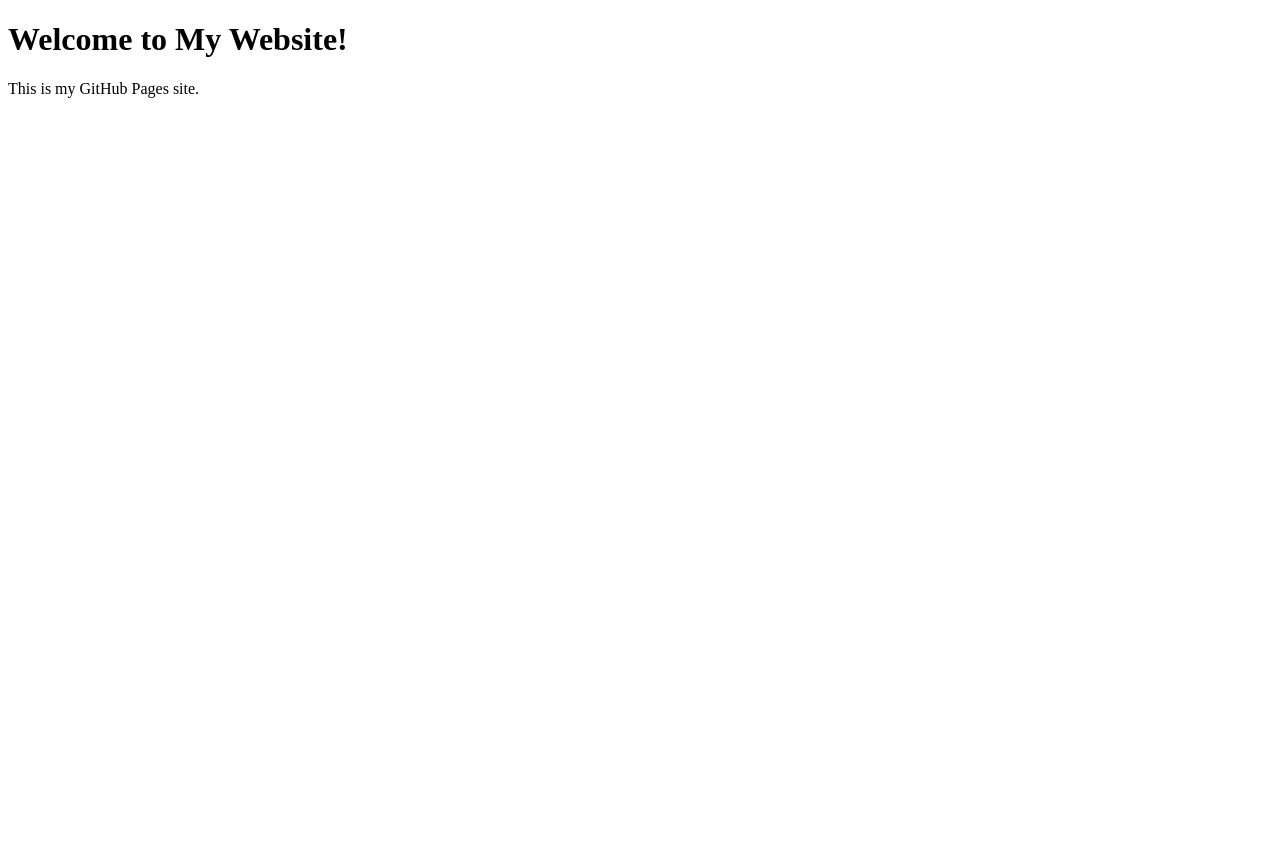
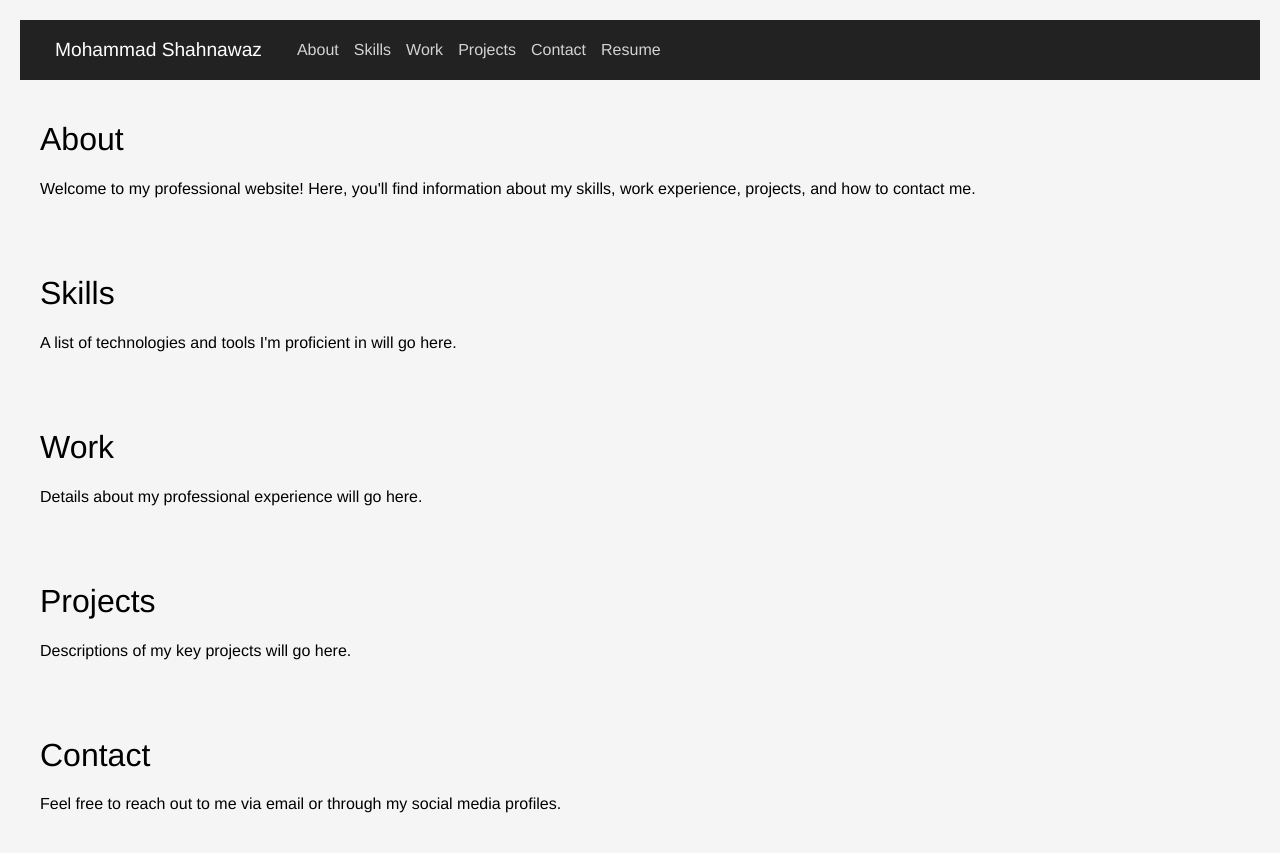
Before and after one commit to mohammadshahnawaz1/myWebsite, a plain HTML site: page index.html in a window 1280 px wide. Before the commit the page ends 800 px from the top, so only its background shows below. Drawn offline with Linux system fonts and the light colour scheme.

Commit message:
Made basic version

```diff
--- a/index.html
+++ b/index.html
@@ -1,10 +1,88 @@
 <!DOCTYPE html>
-<html>
+<html lang="en">
 <head>
-    <title>My GitHub Page</title>
+    <meta charset="UTF-8">
+    <meta name="viewport" content="width=device-width, initial-scale=1.0">
+    <title>Mohammad Shahnawaz</title>
+    <style>
+        body {
+            margin: 20px;
+            font-family: 'Helvetica Neue', Arial, sans-serif;
+            background-color: #f5f5f5;
+            color: black;
+        }
+        .navbar {
+            background-color: #222;
+            color: white;
+            display: flex;
+            align-items: center;
+            padding: 0 20px;
+            height: 60px;
+        }
+        .navbar a {
+            color: #d3d3d3;
+            text-decoration: none;
+            margin-left: 15px;
+        }
+        .navbar a:hover {
+            text-decoration: underline;
+        }
+        .navbar .logo {
+            font-size: 1.2rem;
+            font-weight: normal;
+            margin-right: 20px;
+            color: white;
+        }
+        .section {
+            padding: 20px;
+            background: #f5f5f5;
+        }
+        .section h1 {
+            font-size: 2rem;
+            text-align: left;
+            font-weight: normal;
+        }
+        .section:not(:last-child) {
+            margin-bottom: 0;
+        }
+    </style>
 </head>
 <body>
-    <h1>Welcome to My Website!</h1>
-    <p>This is my GitHub Pages site.</p>
+
+    <div class="navbar">
+        <a href="https://mohammadshahnawaz.com" class="logo">Mohammad Shahnawaz</a>
+        <a href="#about">About</a>
+        <a href="#skills">Skills</a>
+        <a href="#work">Work</a>
+        <a href="#projects">Projects</a>
+        <a href="#contact">Contact</a>
+        <a href="SHAHNAWAZ_MOHAMMAD_RESUME.pdf" target="_blank">Resume</a>
+    </div>
+
+    <div id="about" class="section">
+        <h1>About</h1>
+        <p>Welcome to my professional website! Here, you'll find information about my skills, work experience, projects, and how to contact me.</p>
+    </div>
+
+    <div id="skills" class="section">
+        <h1>Skills</h1>
+        <p>A list of technologies and tools I'm proficient in will go here.</p>
+    </div>
+
+    <div id="work" class="section">
+        <h1>Work</h1>
+        <p>Details about my professional experience will go here.</p>
+    </div>
+
+    <div id="projects" class="section">
+        <h1>Projects</h1>
+        <p>Descriptions of my key projects will go here.</p>
+    </div>
+
+    <div id="contact" class="section">
+        <h1>Contact</h1>
+        <p>Feel free to reach out to me via email or through my social media profiles.</p>
+    </div>
+
 </body>
 </html>
```
Also changed, not shown: 1 other file.
